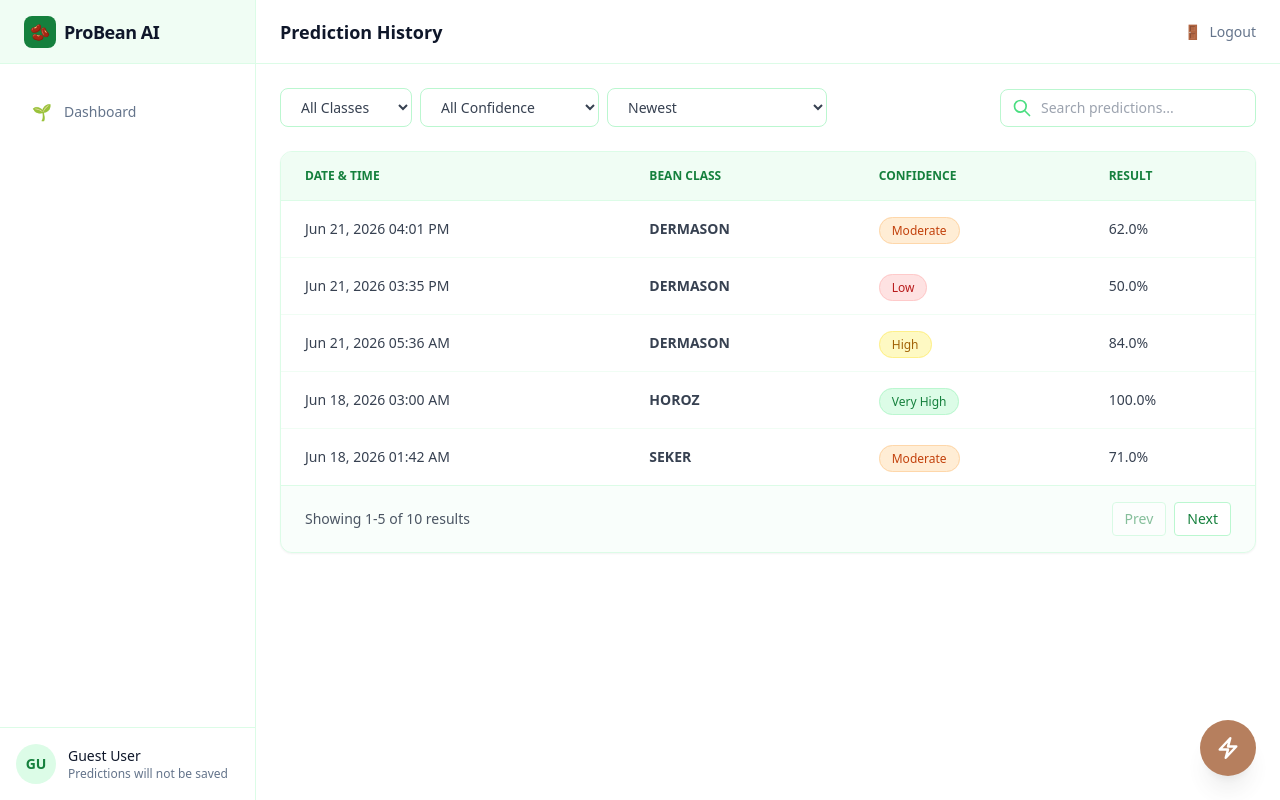
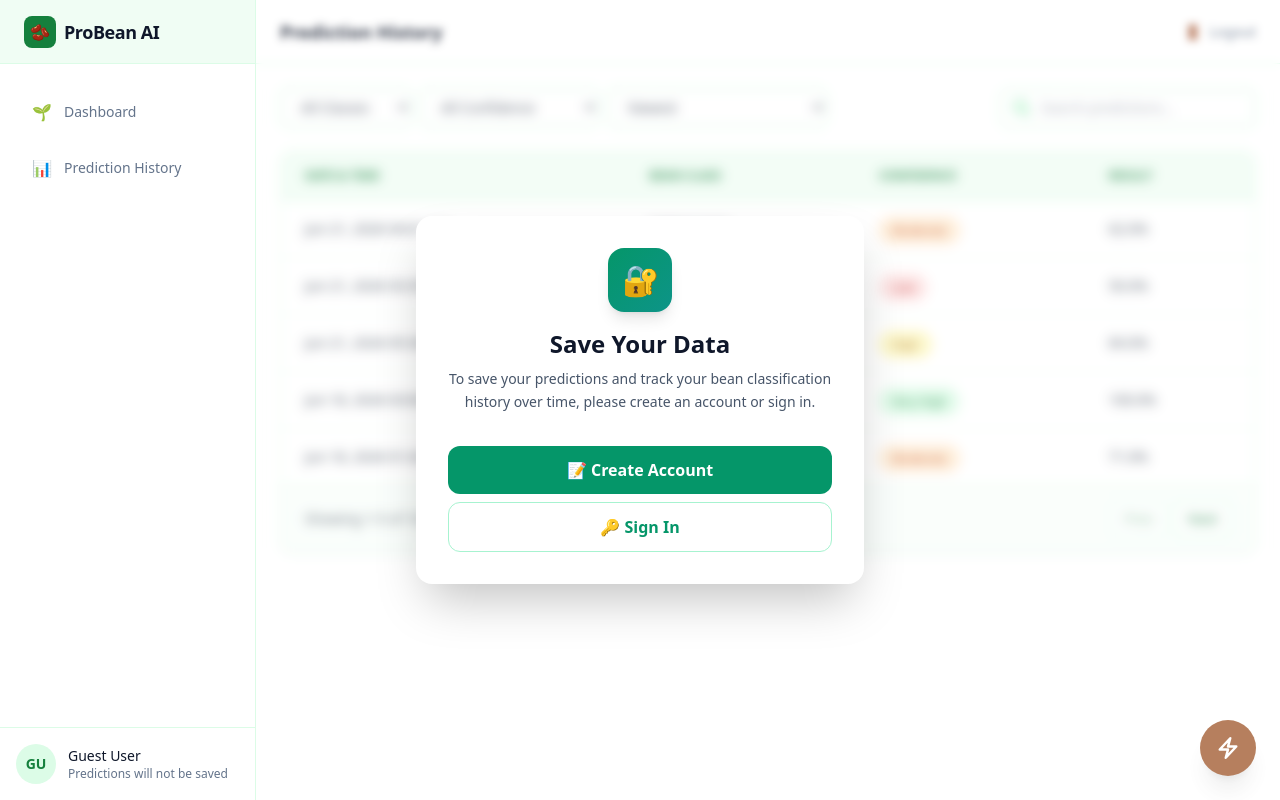
Before and after one commit to KingPandesal/Dry-Bean-Classification-System, a Flask app: template templates/main/history.html in a window 1280 px wide. Run offline with Flask 3, Linux system fonts and the light colour scheme; the template is opened without the code that fills it: values that come from a table or form of the project are taken from there, others are empty; a user stored in the database is signed in; parts of the project's set-up code (start-up, migrations or seed data) failed here and were passed over; some libraries are stand-ins or nearby versions.

Commit message:
Finish: Guest - History.

```diff
--- a/templates/main/base.html
+++ b/templates/main/base.html
@@ -57,8 +57,6 @@
                 <span class="text-sm font-medium">Dashboard</span>
             </a>
 
-            {% if not session.get("guest") %}
-
             <a href="{{ url_for('main.history') }}"
                class="{{ active_class if request.endpoint == 'main.history' else inactive_class }}">
                 📊
@@ -70,8 +68,6 @@
                 ⚙️
                 <span class="text-sm font-medium">Settings</span>
             </a> -->
-
-            {% endif %}
 
         </nav>
 
--- a/templates/main/history.html
+++ b/templates/main/history.html
@@ -12,7 +12,35 @@ Prediction History
 
 <main>
 
-    <div class="p-6 space-y-6">
+    {% if session.get("guest") %}
+    <div class="fixed inset-0 bg-white/20 backdrop-blur-sm z-40 flex items-center justify-center p-4">
+        <div class="bg-white rounded-2xl shadow-2xl p-8 max-w-md w-full text-center space-y-4 z-50">
+            <div class="flex justify-center">
+                <div class="h-16 w-16 bg-gradient-to-br from-emerald-600 to-teal-600 rounded-2xl flex items-center justify-center text-3xl shadow-lg">
+                    🔐
+                </div>
+            </div>
+
+            <div class="space-y-2">
+                <h2 class="text-2xl font-bold text-slate-900">Save Your Data</h2>
+                <p class="text-slate-600 text-sm leading-relaxed">
+                    To save your predictions and track your bean classification history over time, please create an account or sign in.
+                </p>
+            </div>
+
+            <div class="flex flex-col gap-2 pt-4">
+                <a href="{{ url_for('auth.register_page') }}" class="w-full bg-emerald-600 text-white font-semibold py-3 rounded-xl hover:bg-emerald-700 active:scale-95 transition">
+                    📝 Create Account
+                </a>
+                <a href="{{ url_for('auth.login_page') }}" class="w-full bg-white text-emerald-600 font-semibold py-3 rounded-xl border border-emerald-200 hover:bg-emerald-50 active:scale-95 transition">
+                    🔑 Sign In
+                </a>
+            </div>
+        </div>
+    </div>
+    {% endif %}
+
+    <div class="p-6 space-y-6 {% if session.get('guest') %}blur-sm pointer-events-none{% endif %}">
 
         <!-- Filters -->
         <div class="flex flex-col sm:flex-row gap-4 justify-between items-start sm:items-center">
```
Also changed, not shown: routes/main.py (+15 -12 lines).
